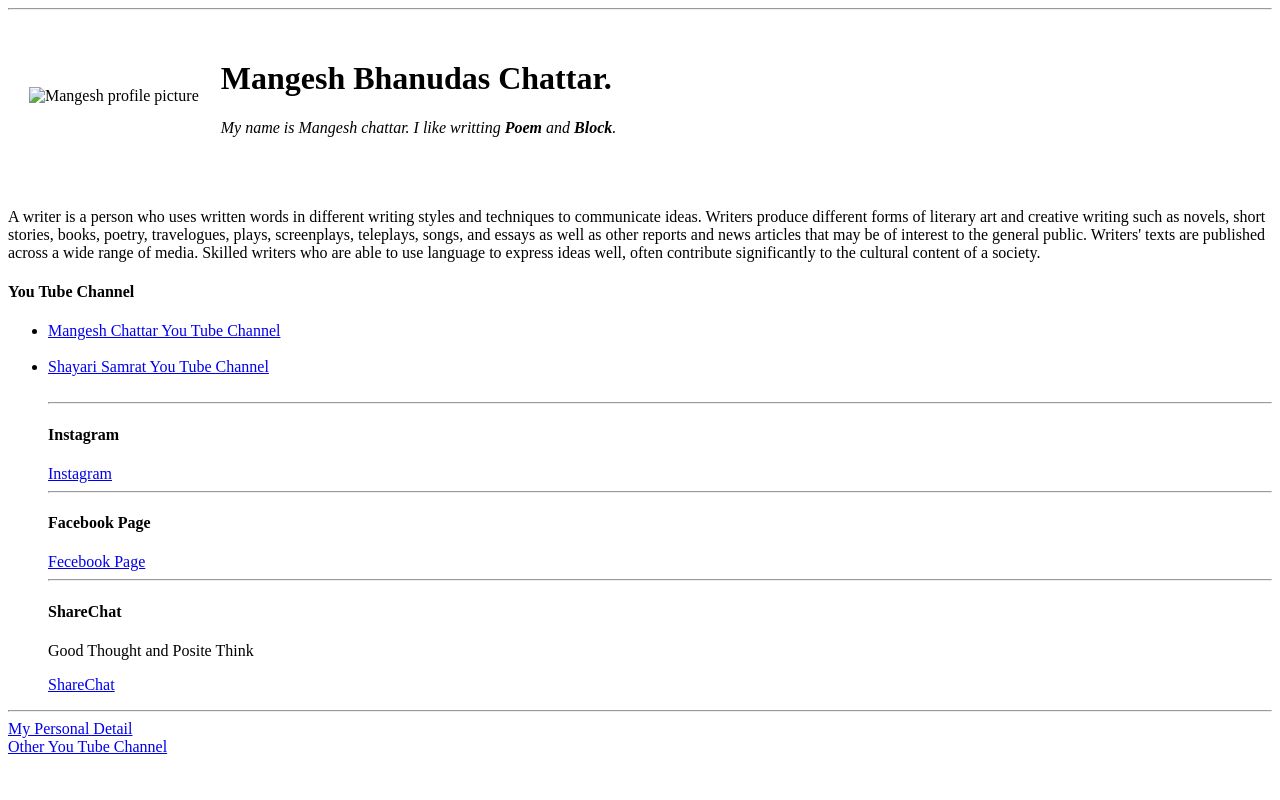
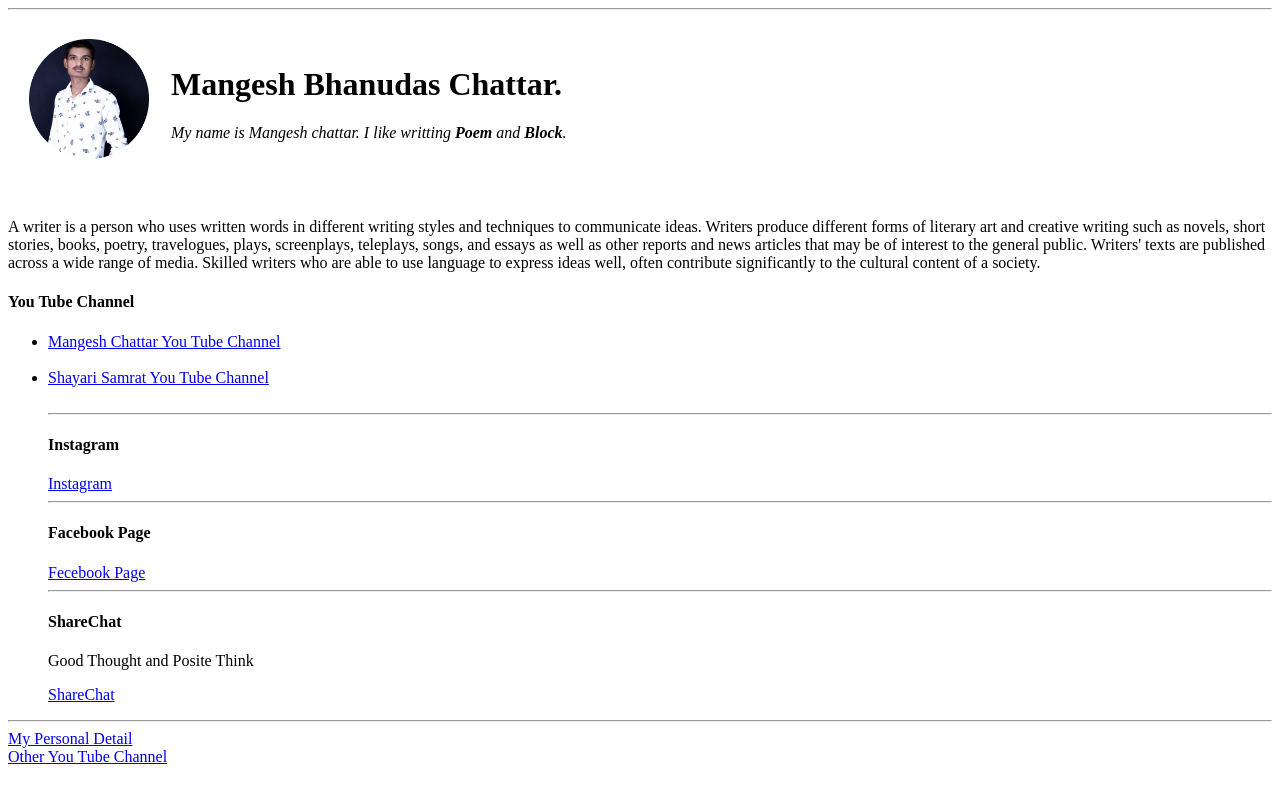
Before and after one commit to mangeshchattar5615/personalinformation, a plain HTML site: page index.html in a window 1280 px wide. Drawn offline with Linux system fonts and the light colour scheme.

Commit message:
Update index.html

```diff
--- a/index.html
+++ b/index.html
@@ -10,7 +10,7 @@
 <body>
    <table cellspacing="20">
    <tr>
-       <td> <img src="mangesh picture.png"alt="Mangesh profile picture"width="120" height="120"/></td>
+       <td> <img src="mangesh.png"alt="Mangesh profile picture"width="120" height="120"/></td>
        <td><h1>Mangesh Bhanudas Chattar.</h1>
 
     <p><em>My name is Mangesh chattar. I like writting <b>Poem</b> and <b>Block</b>.</em></p></td>
```
